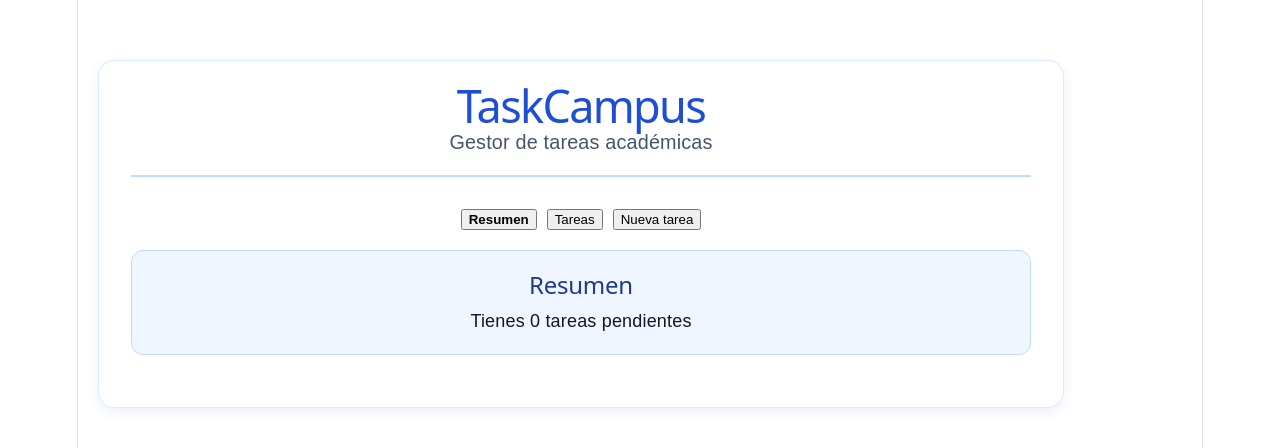
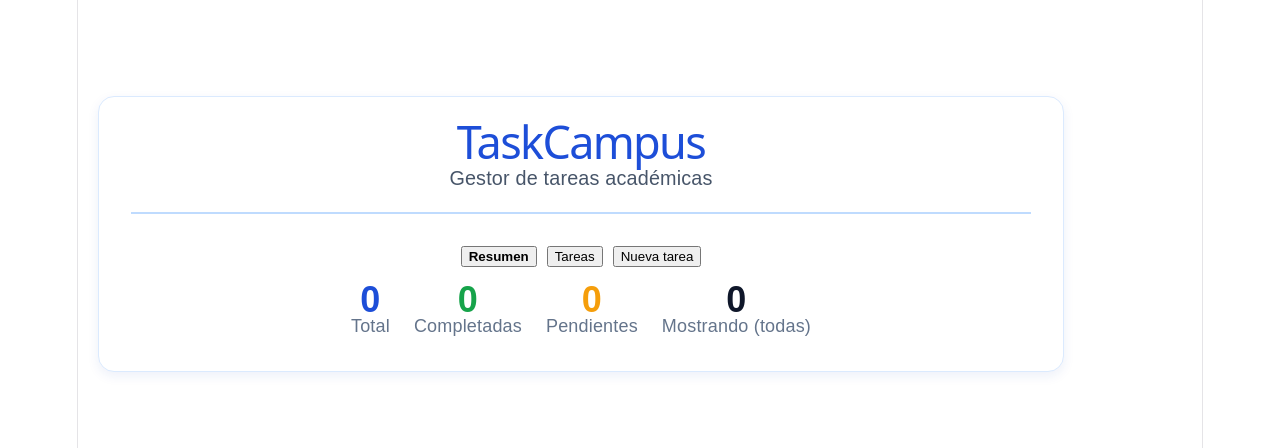
Before and after one commit to keutimia/taskcampus_V, a React (Vite) app: page / in a window 1280 px wide. Shown: the part 166-614 px from the top of the page. Built offline with nearby package versions, Linux system fonts and the light colour scheme; no server answers.

Commit message:
modificar tasksummary para mostrar datos reales de tareas

```diff
--- a/src/components/TaskSummary.jsx
+++ b/src/components/TaskSummary.jsx
@@ -1,10 +1,72 @@
-function TaskSummary({ total }) {
+const TaskSummary = ({ total, completadas, pendientes, mostrando, filtroActual }) => {
   return (
-    <section className="card">
-      <h2 className="section-title">Resumen</h2>
-      <p>Tienes {total} tareas pendientes</p>
-    </section>
-  )
-}
+    <div
+      style={{
+        display: "flex",
+        gap: "24px",
+        justifyContent: "center",
+        flexWrap: "wrap",
+      }}
+    >
+      <div style={{ textAlign: "center" }}>
+        <p
+          style={{
+            fontSize: "2rem",
+            fontWeight: 700,
+            color: "#1d4ed8",
+            margin: 0,
+          }}
+        >
+          {total}
+        </p>
+        <p style={{ color: "#64748b", margin: 0 }}>Total</p>
+      </div>
 
-export default TaskSummary
+      <div style={{ textAlign: "center" }}>
+        <p
+          style={{
+            fontSize: "2rem",
+            fontWeight: 700,
+            color: "#16a34a",
+            margin: 0,
+          }}
+        >
+          {completadas}
+        </p>
+        <p style={{ color: "#64748b", margin: 0 }}>Completadas</p>
+      </div>
+
+      <div style={{ textAlign: "center" }}>
+        <p
+          style={{
+            fontSize: "2rem",
+            fontWeight: 700,
+            color: "#f59e0b",
+            margin: 0,
+          }}
+        >
+          {pendientes}
+        </p>
+        <p style={{ color: "#64748b", margin: 0 }}>Pendientes</p>
+      </div>
+
+      <div style={{ textAlign: "center" }}>
+        <p
+          style={{
+            fontSize: "2rem",
+            fontWeight: 700,
+            color: "#0f172a",
+            margin: 0,
+          }}
+        >
+          {mostrando}
+        </p>
+        <p style={{ color: "#64748b", margin: 0 }}>
+          Mostrando ({filtroActual})
+        </p>
+      </div>
+    </div>
+  );
+};
+
+export default TaskSummary;
```
